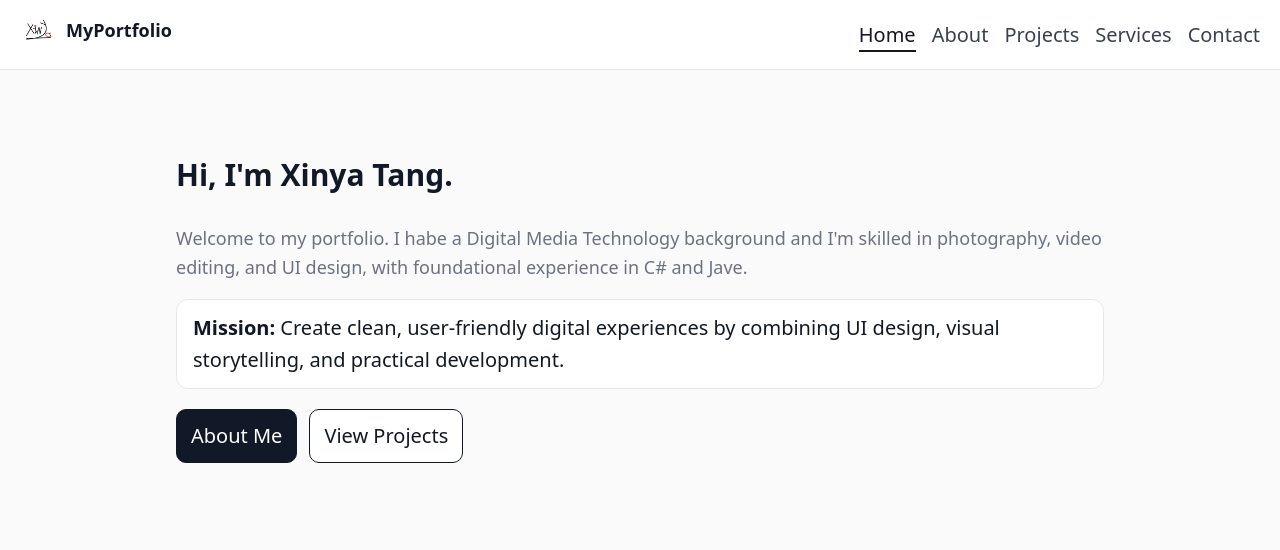
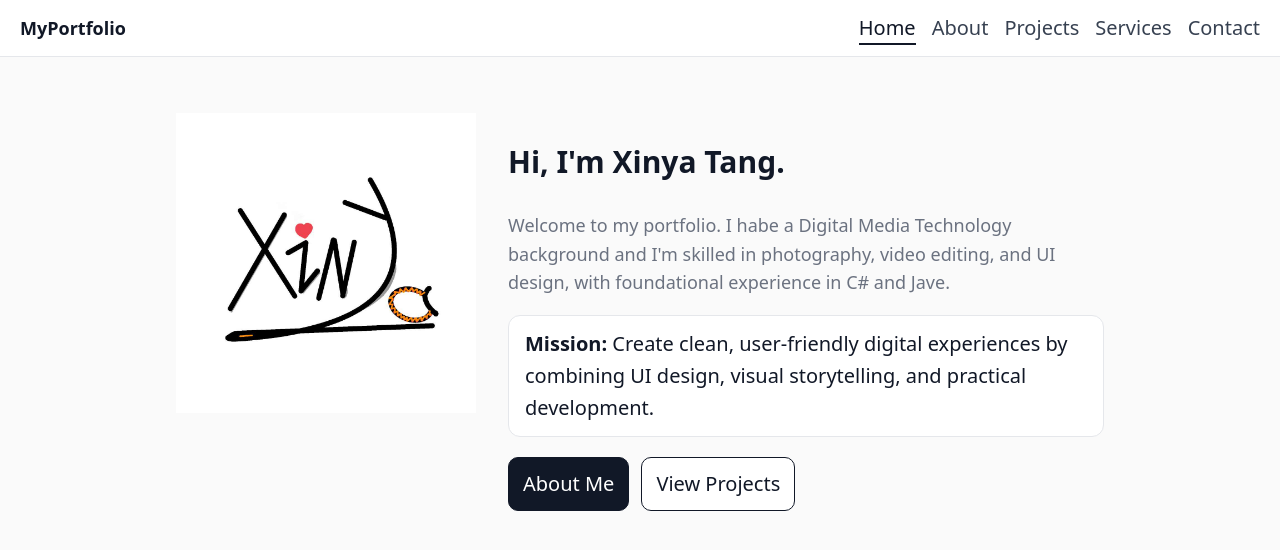
Before and after one commit to xinyatang2022-boop/myintroduce, a React (Vite) app in the folder my-vite-react/: page / in a window 1280 px wide. Shown: the top 550 px of the page. Built offline with nearby package versions, Linux system fonts and the light colour scheme.

Commit message:
edit home

```diff
--- a/my-vite-react/src/App.css
+++ b/my-vite-react/src/App.css
@@ -20,6 +20,10 @@ body { margin: 0; font-family: ui-sans-serif, system-ui, -apple-system, Segoe UI
 .contact-panel { background: #fff; border: 1px solid #e5e7eb; padding: 12px 16px; border-radius: 12px; margin-bottom: 16px; }
 .form label { display: grid; gap: 6px; margin-bottom: 10px; }
 .form input, .form textarea { padding: 10px; border: 1px solid #d1d5db; border-radius: 10px; font-size: 14px; }
+.hero-split {display: flex;align-items: flex-start; gap: 32px;}
+.hero-left {flex: 0 0 auto;}
+.hero-logo {width: 300px;  height: auto;display: block;}
+.hero-right {flex: 1;}
 body {
   margin: 0;
   font-family: ui-sans-serif, system-ui, -apple-system, Segoe UI, Roboto, Helvetica, Arial, "Apple Color Emoji", "Segoe UI Emoji";
--- a/my-vite-react/src/components/Navbar.jsx
+++ b/my-vite-react/src/components/Navbar.jsx
@@ -2,7 +2,8 @@
 // Purpose: Top navigation bar with custom logo image and links to all pages.
 // Internal documentation: Use semantic nav element; logo imported from assets.
 import { Link, NavLink } from "react-router-dom";
-import logo from "../assets/logo1.jpg";
+//import logo from "../assets/logo1.jpg";
+//<img src={logo} alt="Site Logo" className="logo" />
 import "./Navbar.css";
 
 export default function Navbar() {
@@ -10,7 +11,7 @@ export default function Navbar() {
     <nav className="navbar">
       <div className="nav-left">
         <Link to="/" className="brand">
-          <img src={logo} alt="Site Logo" className="logo" />
+
           <span className="brand-text">MyPortfolio</span>
         </Link>
       </div>
--- a/my-vite-react/src/pages/Home.jsx
+++ b/my-vite-react/src/pages/Home.jsx
@@ -1,10 +1,15 @@
 //Home.jsx - Landing page with a welcome message, CTA to About and Projects.
 import { Link } from "react-router-dom";
-
+import logo from "../assets/logo1.jpg";
 export default function Home() {
   return (
     <main className="container">
-      <section className="hero">
+      <section className="hero hero-split">
+        <div className="hero-left">
+            <img className="hero-logo" src={logo} alt="logo" />
+        </div>
+
+        <div className="hero-right">
         <h1>Hi, I'm <span className="accent">Xinya Tang</span>.</h1>
         <p className="lead">
           Welcome to my portfolio. I habe a Digital Media Technology background and I'm skilled in photography, video editing, and UI design, with foundational experience in C# and Jave.
@@ -16,6 +21,7 @@ export default function Home() {
           <Link className="btn" to="/about">About Me</Link>
           <Link className="btn btn-secondary" to="/projects">View Projects</Link>
         </div>
+        </div>
       </section>
     </main>
   );
```
